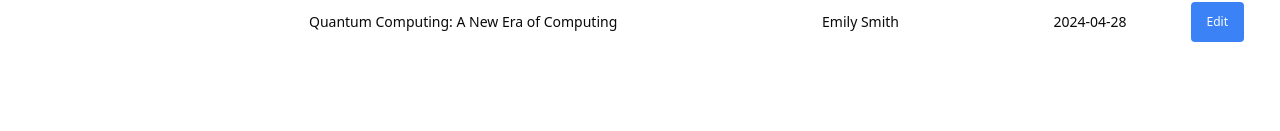
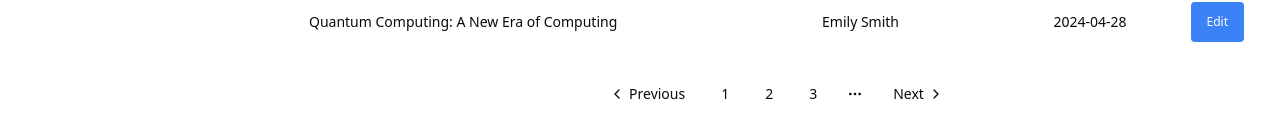
Before and after one commit to armank8/admin-dashboard-tm, a Next.js app: page /posts in a window 1280 px wide. Shown: the part 908-1039 px from the top of the page. Before the commit the page ends 1002 px from the top, so only its background shows below. Built offline with nearby package versions, Linux system fonts and the light colour scheme.

Commit message:
postsPagination

```diff
--- a/app/(main)/posts/page.tsx
+++ b/app/(main)/posts/page.tsx
@@ -1,10 +1,12 @@
 import PostsTable from "@/components/posts/PostsTable";
 import BackButton from "@/components/BackButton";
+import PostsPagination from "@/components/posts/PostsPagination";
 
 const PostsPage = () => {
     return ( <div>
         <BackButton text='Go Back' link='/'></BackButton>
         <PostsTable></PostsTable>
+        <PostsPagination></PostsPagination>
     </div> );
 }
 
--- /dev/null
+++ b/components/posts/PostsPagination.tsx
@@ -0,0 +1,38 @@
+import {
+  Pagination,
+  PaginationContent,
+  PaginationEllipsis,
+  PaginationItem,
+  PaginationLink,
+  PaginationNext,
+  PaginationPrevious,
+} from "@/components/ui/pagination";
+
+const PostsPagination = () => {
+  return (
+    <Pagination>
+      <PaginationContent>
+        <PaginationItem>
+          <PaginationPrevious href="#" />
+        </PaginationItem>
+        <PaginationItem>
+          <PaginationLink href="#">1</PaginationLink>
+        </PaginationItem>
+        <PaginationItem>
+          <PaginationLink href="#">2</PaginationLink>
+        </PaginationItem>
+        <PaginationItem>
+          <PaginationLink href="#">3</PaginationLink>
+        </PaginationItem>
+        <PaginationItem>
+          <PaginationEllipsis />
+        </PaginationItem>
+        <PaginationItem>
+          <PaginationNext href="#" />
+        </PaginationItem>
+      </PaginationContent>
+    </Pagination>
+  );
+};
+
+export default PostsPagination;
```
